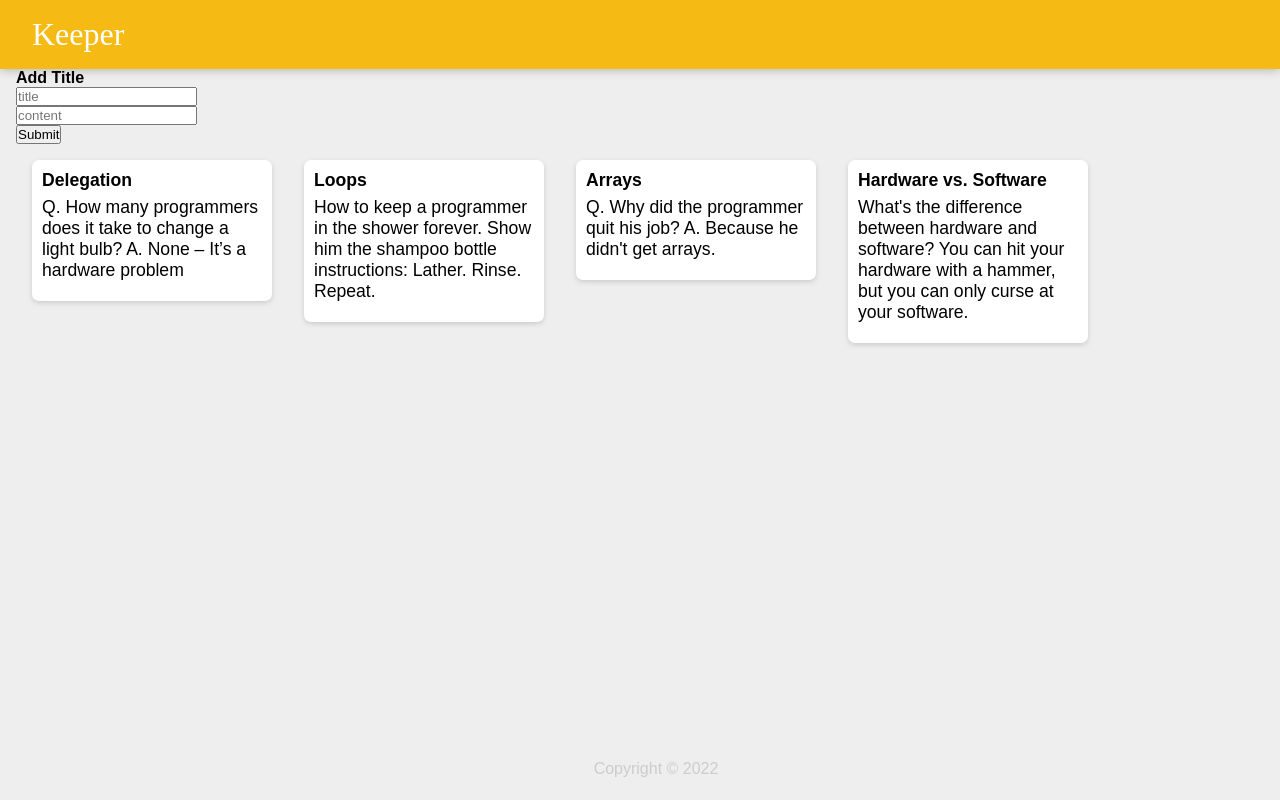
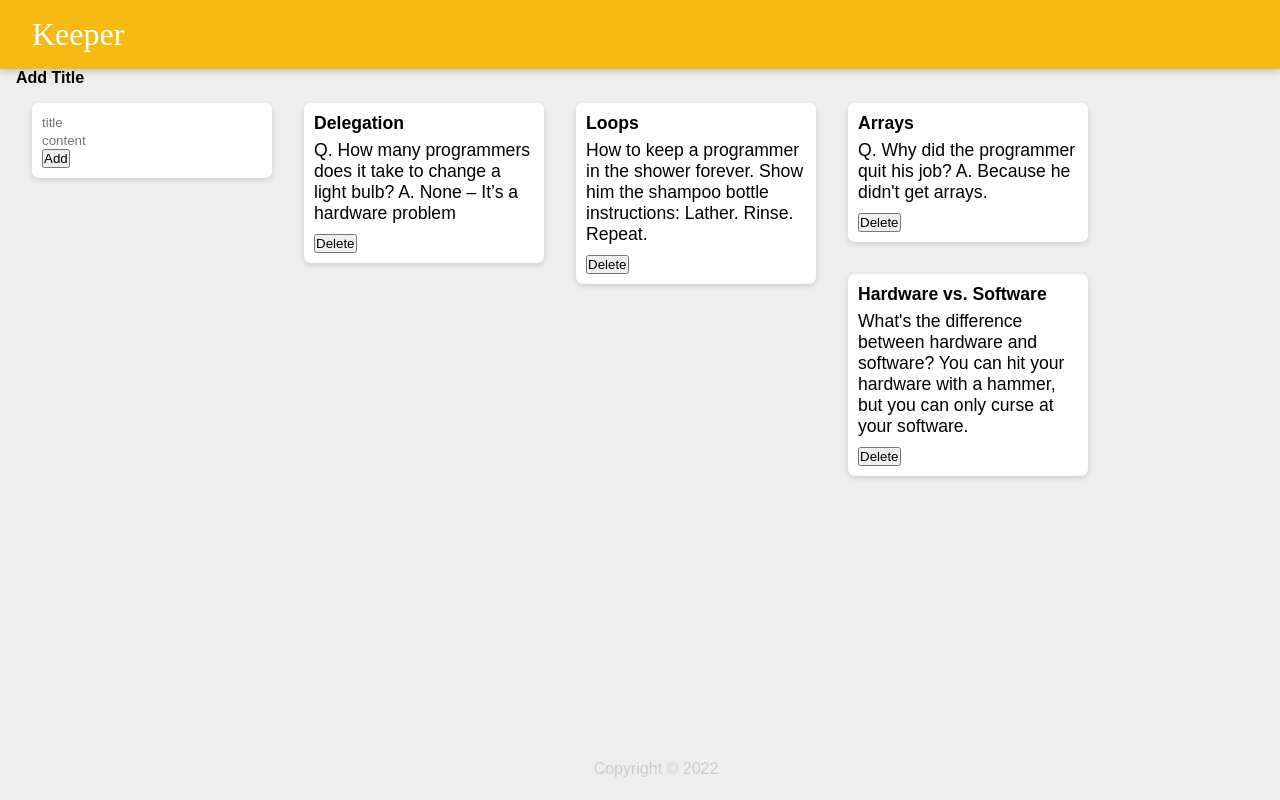
Before and after one commit to swarnaprony/KeeperApp, a React (Create React App) app: page / in a window 1280 px wide. Built offline with nearby package versions, Linux system fonts and the light colour scheme.

Commit message:
Update App.jsx to add add note button and delete button

```diff
--- a/public/styles.css
+++ b/public/styles.css
@@ -54,3 +54,16 @@
     white-space: pre-wrap;
     word-wrap: break-word;
   }
+
+  input {
+    border-top-style: hidden;
+    border-right-style: hidden;
+    border-left-style: hidden;
+    border-bottom-style: hidden;
+    background-color:white;
+    width: 50%;
+  }
+
+  .no-outline:focus {
+    outline: none;
+  }
--- a/src/components/App.jsx
+++ b/src/components/App.jsx
@@ -49,23 +49,28 @@ function App() {
         <Header/>
             <form onSubmit={handleSubmit}>
                 <h4>Add Title</h4>
-            <div>
+                <div className="note">
                 <input
                     onChange={handleChange}
                     type="text"
+                    class="no-outline"
                     placeholder="title"
                     name="title"
                 /><br></br>
                 <input
                     onChange={handleChange}
                     type="text"
+                    class="no-outline"
                     placeholder="content"
                     name="content"
                 /><br></br>
+                <button class="no-outline" type="submit">Add</button>
 
             </div>
-            <button type="submit">Submit</button>
+
             </form>
+
+
 
         <div>
         {newNotes.map(note => (
--- a/src/components/Note.jsx
+++ b/src/components/Note.jsx
@@ -4,6 +4,7 @@ function Note(props) {
     return <div className="note">
         <h1>{props.title}</h1>
         <p>{props.content}</p>
+        <button>Delete</button>
     </div>
 }
 
```
Lines whose indentation alone changed are shown as unchanged.
